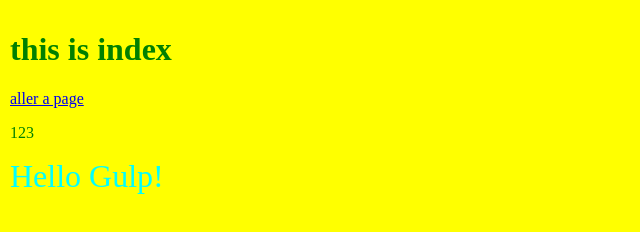
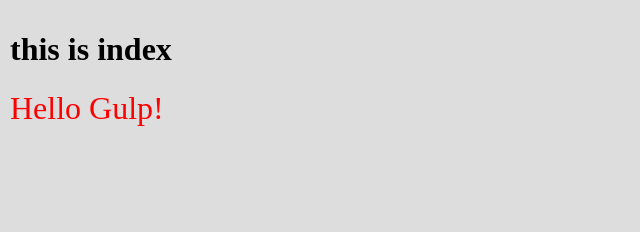
Before and after one commit to marven89/gulp-plugins, a website: page index.html in a window 1280 px wide. Shown: the whole page, without its empty margins (0-640 px from the left). Drawn offline with nearby package versions, Linux system fonts and the light colour scheme; files that its build step writes are made by us from their sources.

Commit message:
changer style de index.html

```diff
--- a/index.html
+++ b/index.html
@@ -14,9 +14,6 @@
     <!-- commentaires 1-->
     <body>
         <h1>this is index</h1>
-        <a href="page.html">aller a page</a>
-        <p>123</p>
-
         <span id="result"></span>
         <!-- build:js scripts.js -->
         <script src="js/all.min.js"></script>
--- a/less/main.less
+++ b/less/main.less
@@ -7,7 +7,6 @@
 
 body {
     padding: 10px;
-    color: green;
     span {
         color: @font-color;
         font-size: 2em;
--- a/less/variables.less
+++ b/less/variables.less
@@ -1,2 +1,2 @@
-@bg-color: #ff0;
-@font-color: #0ff;
+@bg-color: #ddd;
+@font-color: #f00;
```
